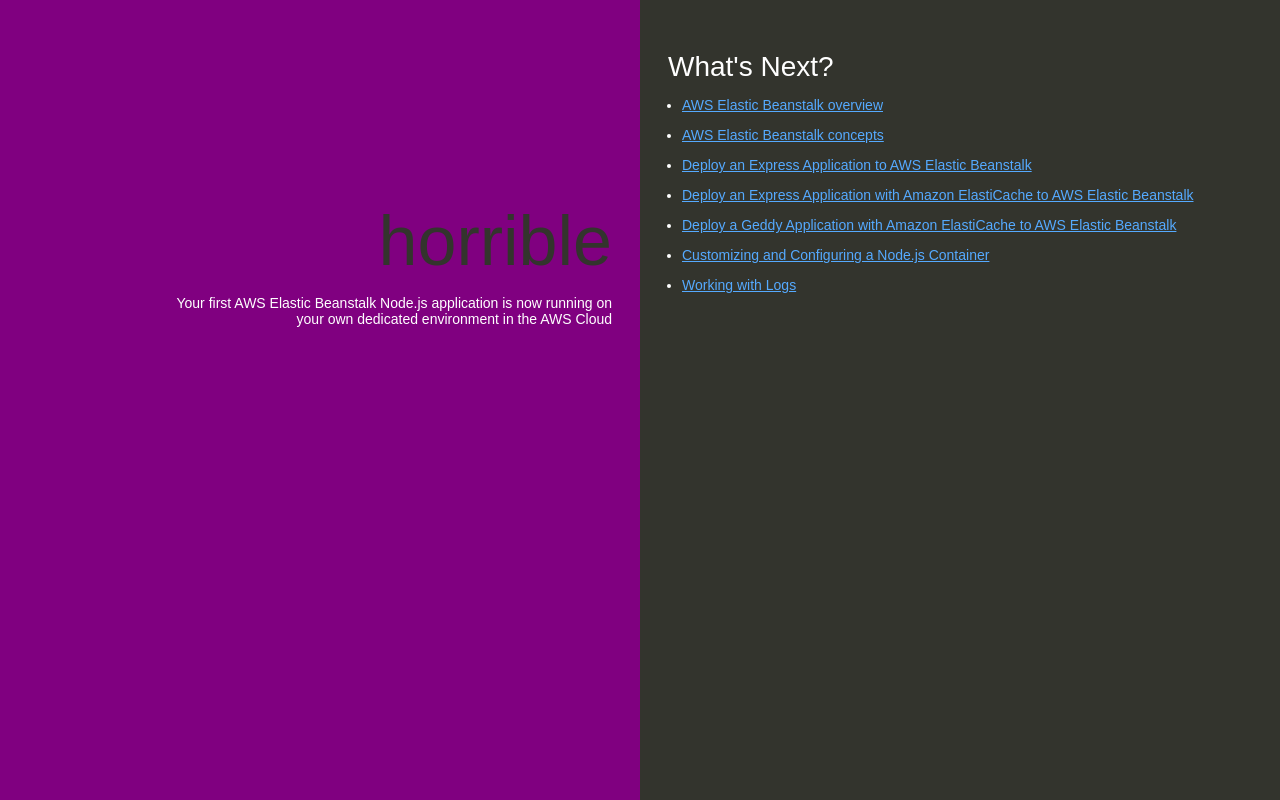
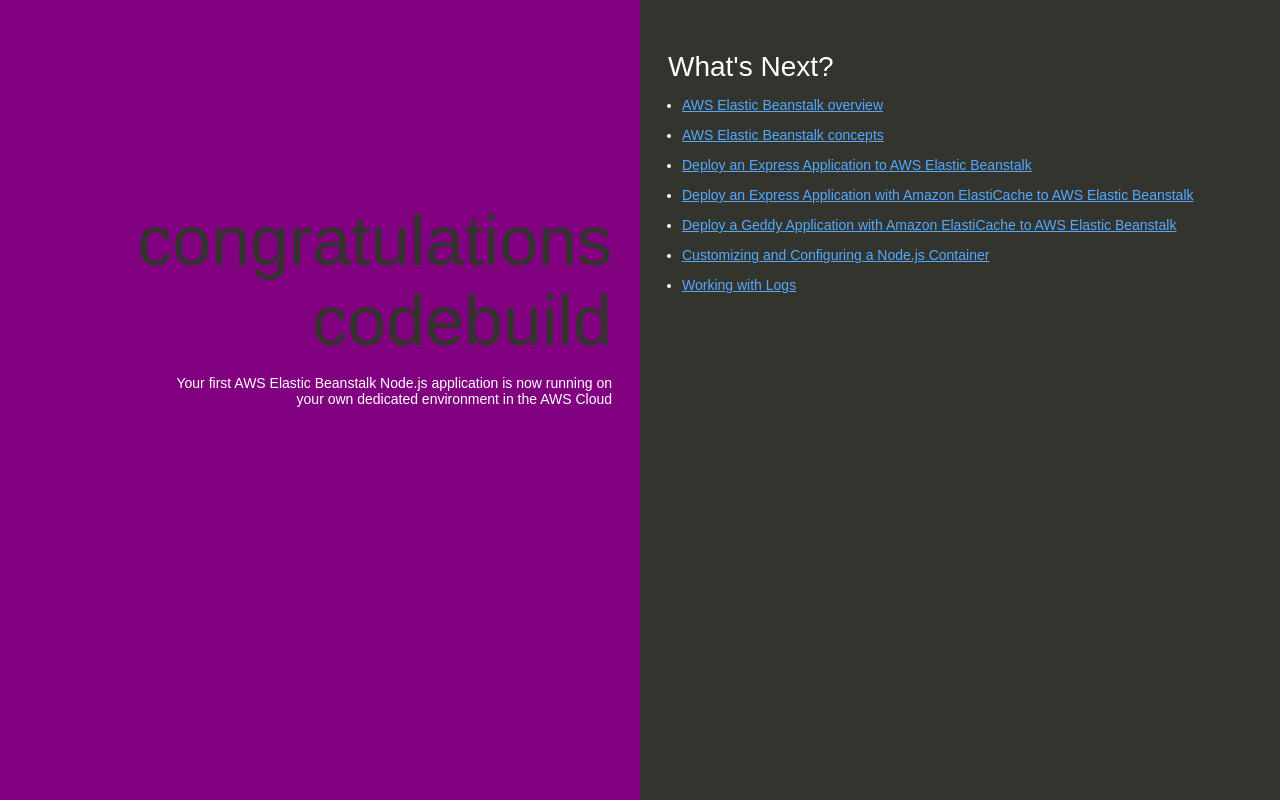
Before and after one commit to albanngwa/my-nodejs-app, a website: page index.html in a window 1280 px wide. Drawn offline with Linux system fonts and the light colour scheme.

Commit message:
Update index.html

```diff
--- a/index.html
+++ b/index.html
@@ -74,7 +74,7 @@
   </head>
   <body>
     <div class="textColumn">
-      <h1>horrible</h1>
+      <h1>congratulations codebuild</h1>
       <p>Your first AWS Elastic Beanstalk Node.js application is now running on your own dedicated environment in the AWS Cloud</p>
     </div>
     <div class="linksColumn">
```
